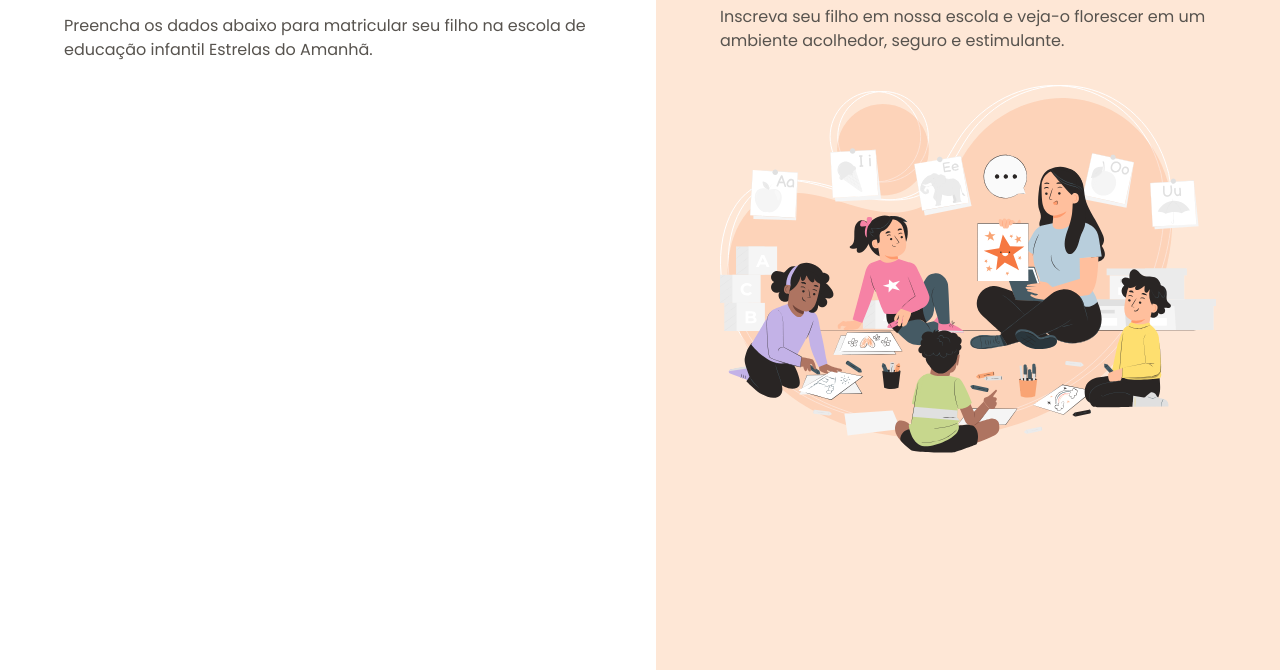
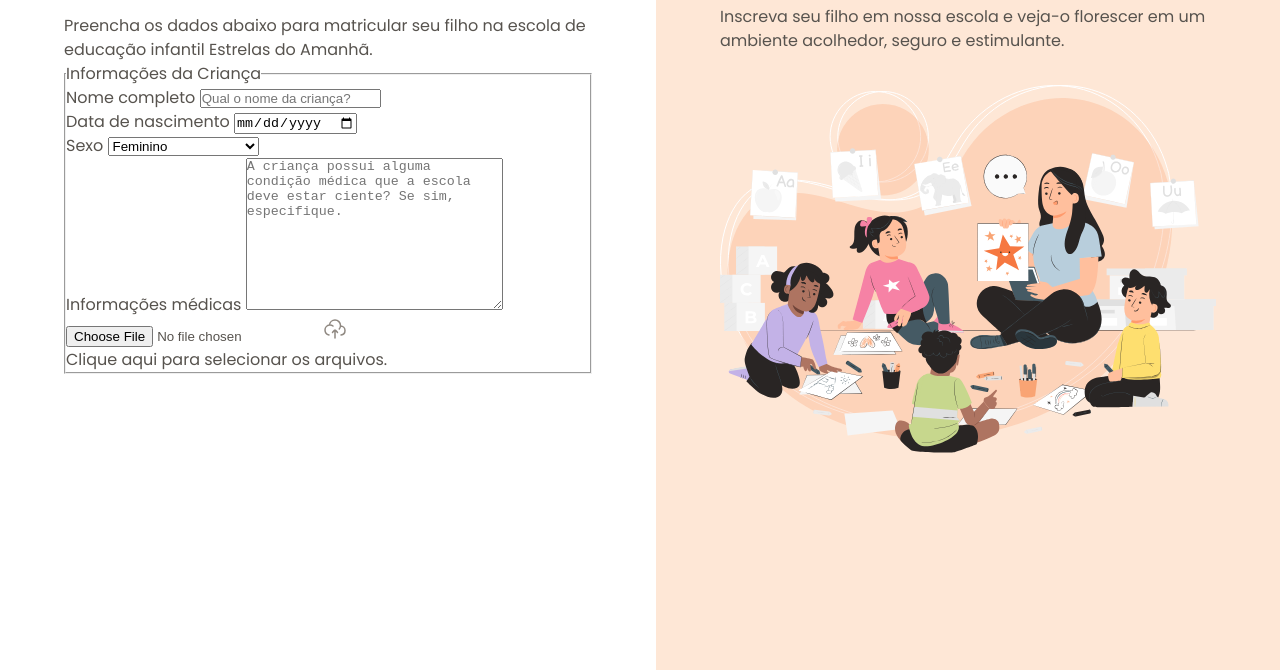
Before and after one commit to rodrigoogh/stars-of-tomorrow-subscribe-form, a plain HTML site: page index.html in a window 1280 px wide. Shown: the part 130-800 px from the top of the page. Drawn offline with Linux system fonts and the light colour scheme.

Commit message:
Initial form structure.

```diff
--- a/index.html
+++ b/index.html
@@ -26,6 +26,59 @@
             Preencha os dados abaixo para matricular seu filho na escola de
             educação infantil Estrelas do Amanhã.
           </p>
+
+          <form action="post" enctype="multipart/form-data">
+            <fieldset class="child-info">
+              <legend>Informações da Criança</legend>
+
+              <div class="input-wrapper">
+                <label for="fullname">Nome completo</label>
+                <input
+                  type="text"
+                  name="fullname"
+                  id="fullname"
+                  placeholder="Qual o nome da criança?"
+                />
+              </div>
+
+              <div class="input-wrapper">
+                <label for="birth">Data de nascimento</label>
+                <input
+                  type="date"
+                  name="birth"
+                  id="birth"
+                  placeholder="Quando a criança nasceu?"
+                  lang="pt-BR"
+                />
+              </div>
+
+              <div class="select-wrapper">
+                <label for="gender">Sexo</label>
+                <select name="gender" id="gender">
+                  <option value="female">Feminino</option>
+                  <option value="male">Masculino</option>
+                  <option value="na">Prefiro não responder</option>
+                </select>
+              </div>
+
+              <div class="textarea-wrapper">
+                <label for="medical-info">Informações médicas</label>
+                <textarea
+                  name="medical-info"
+                  id="medical-info"
+                  cols="30"
+                  rows="10"
+                  placeholder="A criança possui alguma condição médica que a escola deve estar ciente? Se sim, especifique."
+                ></textarea>
+              </div>
+
+              <div class="drop-area-wrapper">
+                <input type="file" name="birth-file" id="birth-file" />
+                <img src="assets/icons/cloud-upload.svg" alt="Upload" />
+                <p>Clique aqui para selecionar os arquivos.</p>
+              </div>
+            </fieldset>
+          </form>
         </div>
       </main>
 
```
